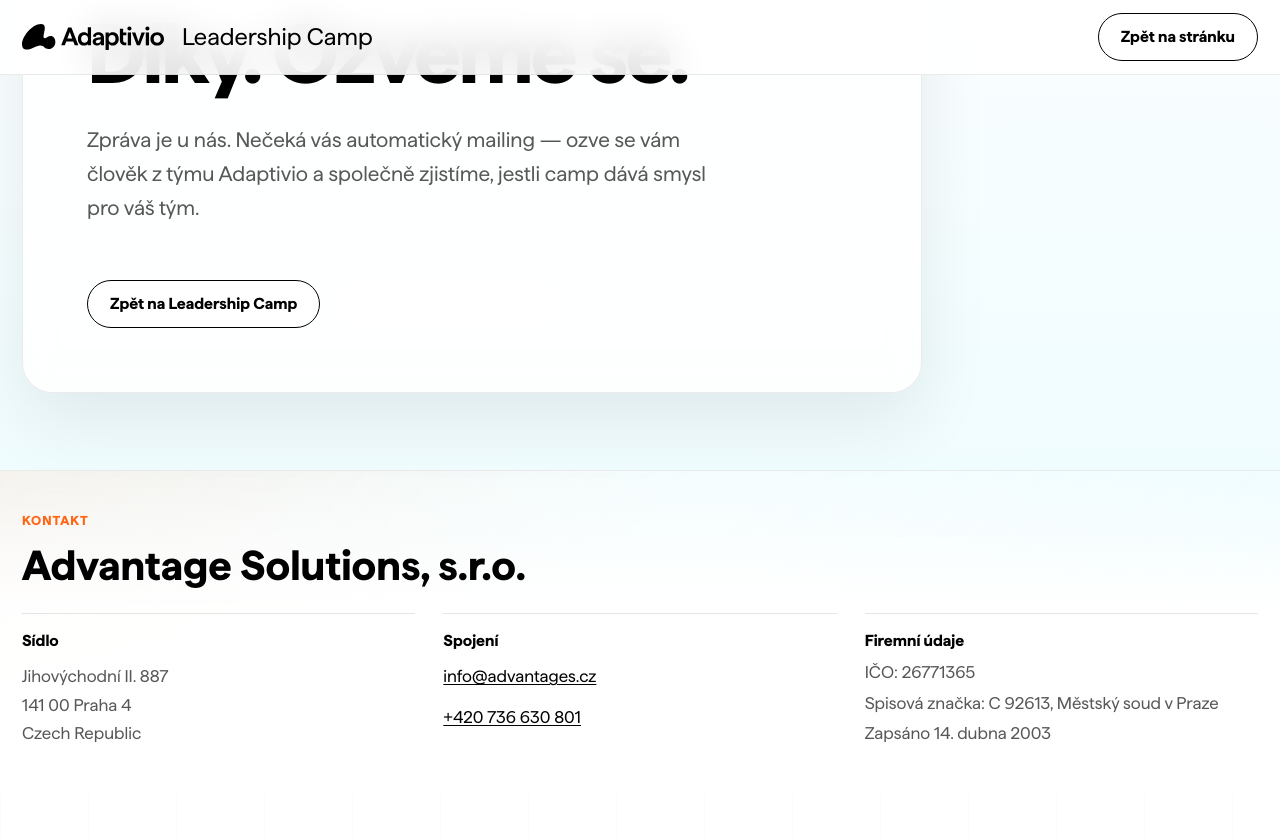
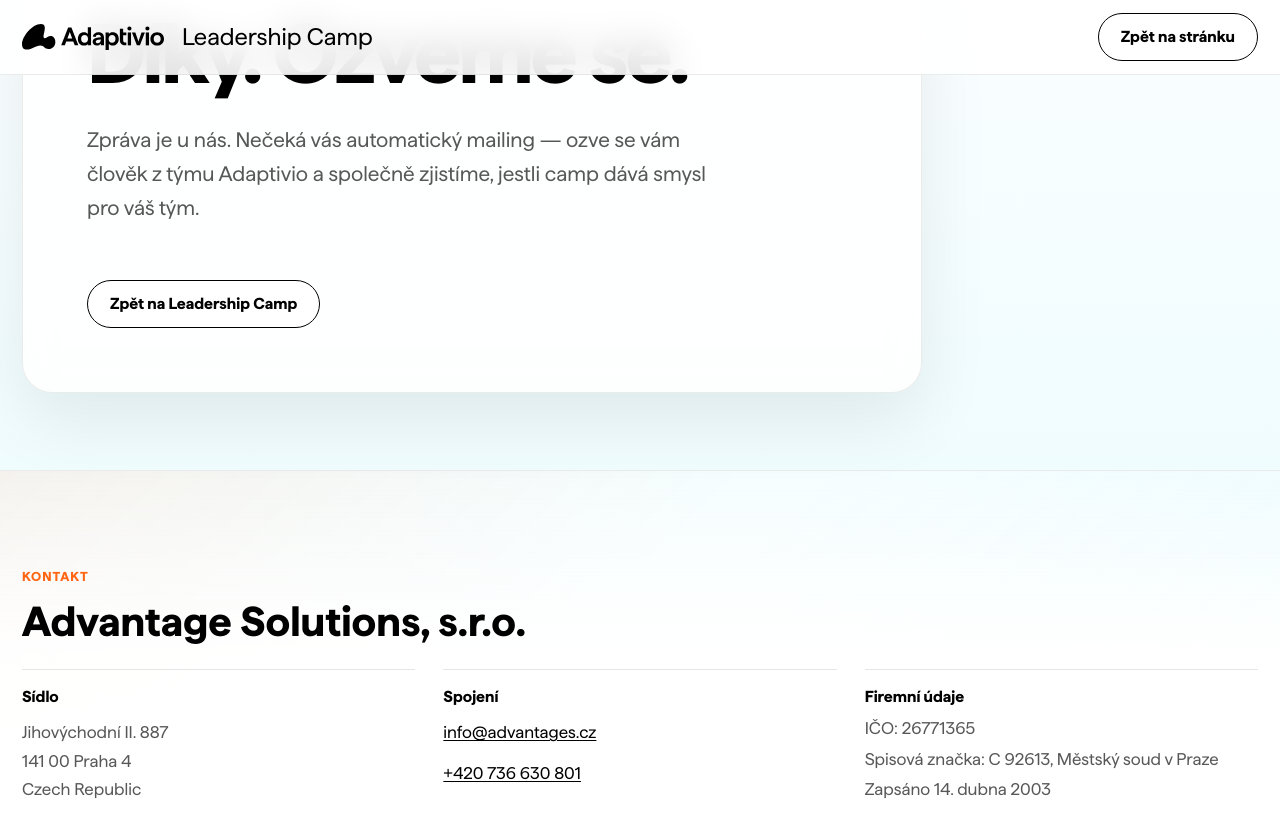
Before and after one commit to advantages-cz/website-adaptivio, a Jekyll site: the page built from landing/leadership-camp-pro-firmy/dekujeme/index.html, in a window 1280 px wide and 900 px high, scrolled down 236 px. Shown: the top 838 px of the window. Built offline with Jekyll 4.4.1, drawn with Linux system fonts in a browser that asks for light colours; before the commit the page ends 1032 px from its top, so only the background shows below that.

Commit message:
Tighten thank-you page and footer spacing

```diff
--- a/_data/leadership_camp_pro_firmy_thank_you.yml
+++ b/_data/leadership_camp_pro_firmy_thank_you.yml
@@ -19,6 +19,3 @@
 primary_cta:
   label: Zpět na Leadership Camp
   url: /landing/leadership-camp-pro-firmy/
-secondary_cta:
-  label: Poslat ještě jednu zprávu
-  url: /landing/leadership-camp-pro-firmy/#odpovedni-formular
--- a/assets/css/site.css
+++ b/assets/css/site.css
@@ -1738,7 +1738,7 @@
 .site-footer-inner {
   display: grid;
   gap: 24px;
-  padding: 40px 0 48px;
+  padding: var(--section-space-desktop) 0;
 }
 
 .site-footer-brand {
@@ -3097,7 +3097,7 @@
 
   .site-footer-inner {
     gap: 28px;
-    padding: 32px 0 36px;
+    padding: var(--section-space-mobile) 0;
   }
 
   .site-footer-grid {
@@ -3148,13 +3148,13 @@
 
   .thank-you-hero {
     min-height: 0;
-    padding: calc(var(--nav) + 18px) 0 20px;
+    padding: calc(var(--nav) + var(--section-space-mobile)) 0 var(--section-space-mobile);
     align-items: start;
   }
 
   .thank-you-card {
     gap: 16px;
-    padding: 24px 22px 20px;
+    padding: 26px 22px 24px;
     border-radius: 24px;
   }
 
```
